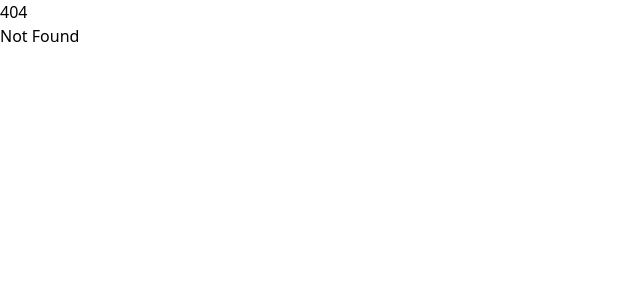
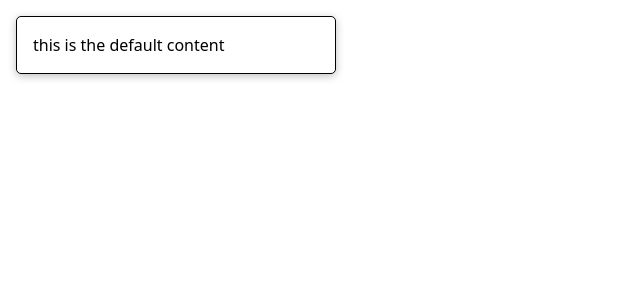
Before and after one commit to ala-garbaa-pro/SvelteKitPlayground, a SvelteKit app: page /l4-composing-components/code-snippet/providing-default-slot-content in a window 1280 px wide. Before the commit this address had no page. Shown: the top 300 px of the page, without its empty margins (0-640 px from the left). Built offline with nearby package versions, Linux system fonts and the light colour scheme.

Commit message:
Providing default slot content

```diff
--- a/src/routes/l4-composing-components/code-snippet/+page.svelte
+++ b/src/routes/l4-composing-components/code-snippet/+page.svelte
@@ -6,3 +6,6 @@
 
 <a href="/l4-composing-components/code-snippet/passing-dynamic-content-through-slots">Passing dynamic content through slots</a>
 <br />
+
+<a href="/l4-composing-components/code-snippet/providing-default-slot-content">Providing default slot content</a>
+<br />
--- /dev/null
+++ b/src/routes/l4-composing-components/code-snippet/providing-default-slot-content/+page.svelte
@@ -0,0 +1,5 @@
+<script>
+  import Card from "./Card.svelte";
+</script>
+
+<Card />
--- /dev/null
+++ b/src/routes/l4-composing-components/code-snippet/providing-default-slot-content/Card.svelte
@@ -0,0 +1,18 @@
+<div class="card">
+  <slot>
+    <div>this is the default content</div>
+  </slot>
+</div>
+
+<style>
+  .card {
+    border: 1px solid black;
+    padding: 1rem;
+    margin: 1rem;
+    max-width: 20rem;
+    box-shadow: 0 2px 8px rgba(0, 0, 0, 0.26);
+    border-radius: 5px;
+    background: white;
+    color: black;
+  }
+</style>
```
